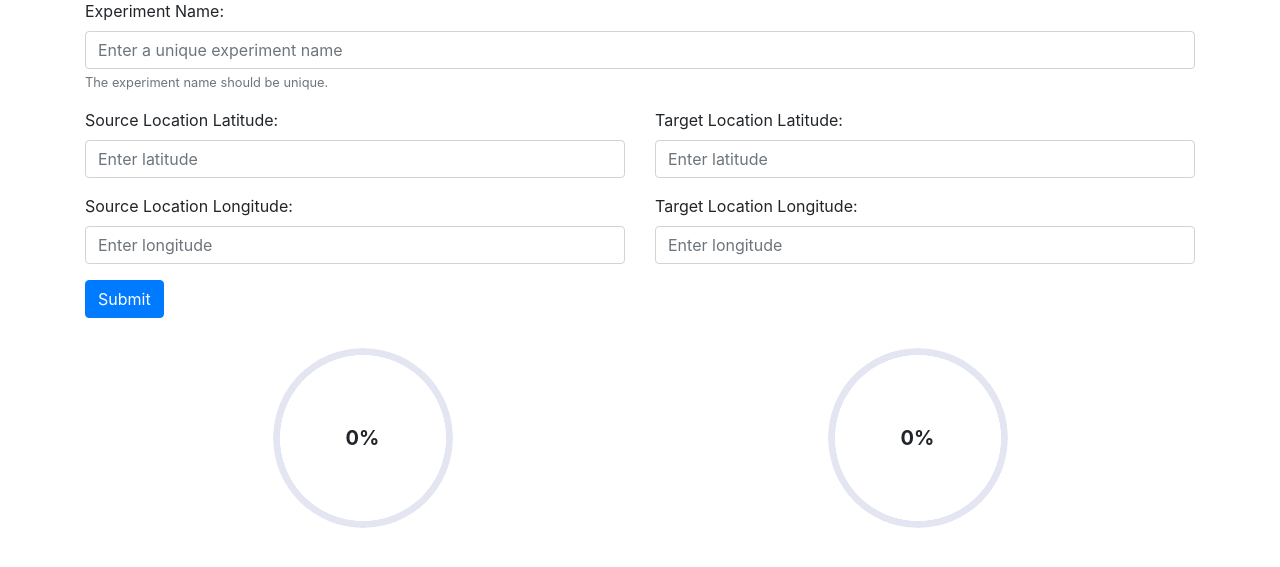
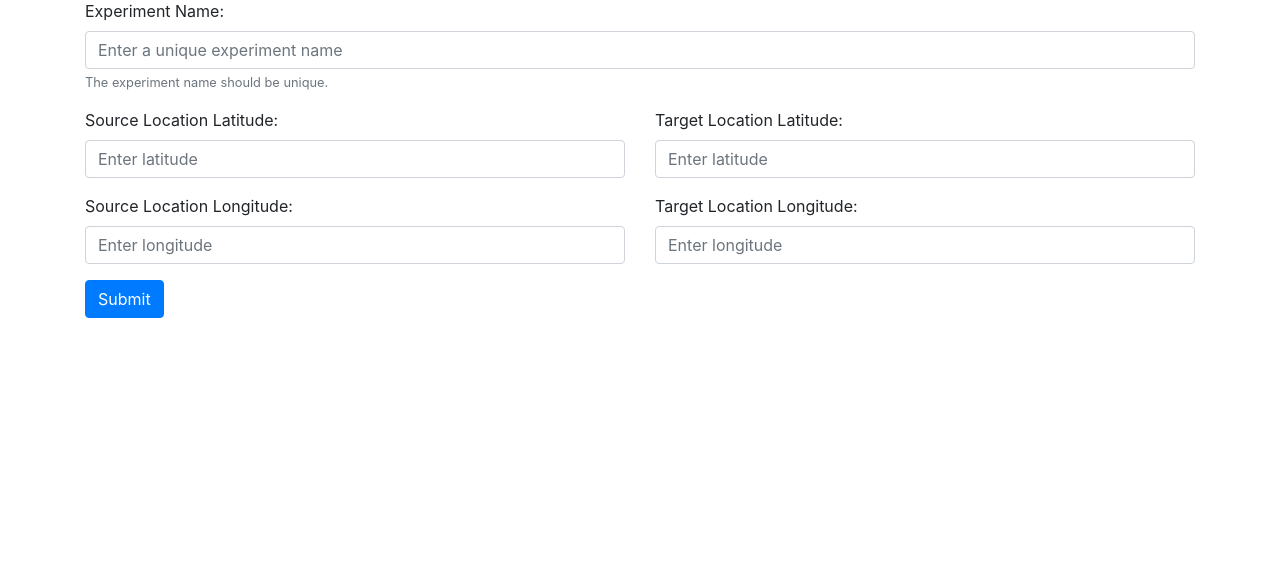
Before and after one commit to mohammadmozafari/solar-finder-tool, a Flask app: page / in a window 1280 px wide. Shown: the part 125-692 px from the top of the page. Run offline with Flask 3, Linux system fonts and the light colour scheme; some libraries are stand-ins or nearby versions.

Commit message:
progress bar removed

```diff
--- a/webapp/templates/home.html
+++ b/webapp/templates/home.html
@@ -84,35 +84,6 @@
             <button type="button" class="btn btn-primary" onclick="submitCoordinates()">Submit</button>
         </form>
 
-
-        <div id="ProgressSection", class="float-container">
-
-            <div class="float-child">
-                <div
-                    class="DownloadRadialProgress"
-                    role="progressbar"
-                    aria-valuenow="25"
-                    aria-valuemin="0"
-                    aria-valuemax="100"
-                    style="width: 180px; height: 180px; font-size: 20px; margin: auto"
-                ></div>
-                <input type="range" class="downloadProgressInput" value="0" min="0" max="100" hidden />
-            </div>
-
-            <div class="float-child">
-                <div
-                    class="ProcessRadialProgress"
-                    role="progressbar"
-                    aria-valuenow="25"
-                    aria-valuemin="0"
-                    aria-valuemax="100"
-                    style="width: 180px; height: 180px; font-size: 20px; margin: auto"
-                ></div>
-                <input type="range" class="processProgressInput" value="0" min="0" max="100" hidden />
-            </div>
-
-          </div>
-
         <!-- <div
             class="RadialProgress"
             role="progressbar"
```
